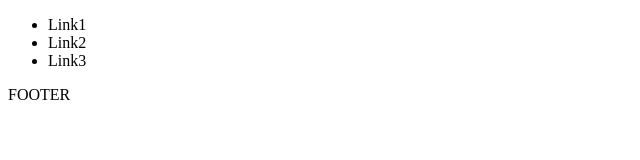
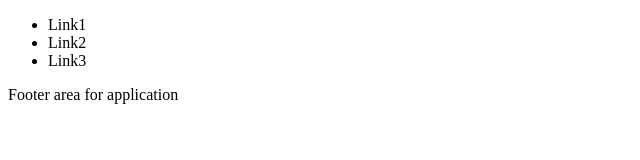
Before and after one commit to Suneelkuma/git-revision, a plain HTML site: page index.html in a window 1280 px wide. Shown: the whole page, without its empty margins (0-640 px from the left). Drawn offline with Linux system fonts and the light colour scheme.

Commit message:
Merge Header branch and added footer content

```diff
--- a/index.html
+++ b/index.html
@@ -18,7 +18,11 @@
                 </ul>
             </nav>
         </header>
-        <footer>FOOTER</footer>
+        <footer>
+            <p>
+                Footer area for application
+            </p>
+        </footer>
 
     </div>
 
```
